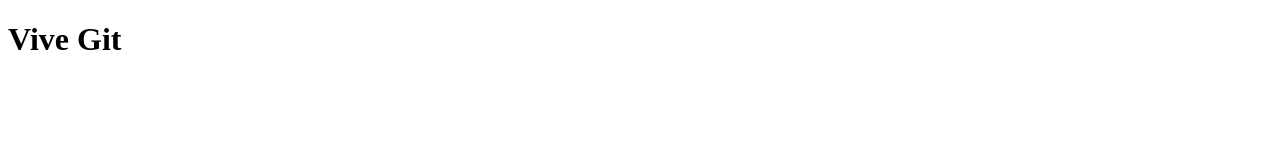
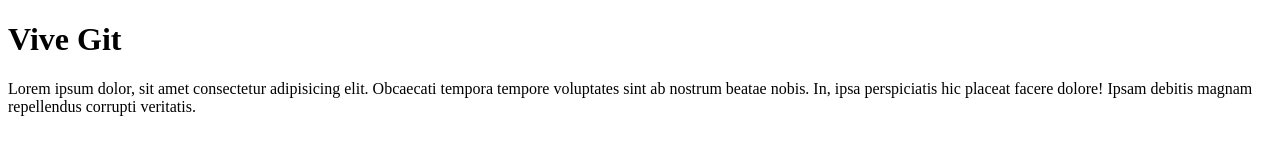
Before and after one commit to eddypmartin/exercice3, a plain HTML site: page index.htm in a window 1280 px wide. Drawn offline with Linux system fonts and the light colour scheme.

Commit message:
ajout paragraphe

```diff
--- a/index.htm
+++ b/index.htm
@@ -8,6 +8,7 @@
 </head>
 <body>
     <h1>Vive Git</h1>
+    <p>Lorem ipsum dolor, sit amet consectetur adipisicing elit. Obcaecati tempora tempore voluptates sint ab nostrum beatae nobis. In, ipsa perspiciatis hic placeat facere dolore! Ipsam debitis magnam repellendus corrupti veritatis.</p>
 
 </body>
 </html>
```
